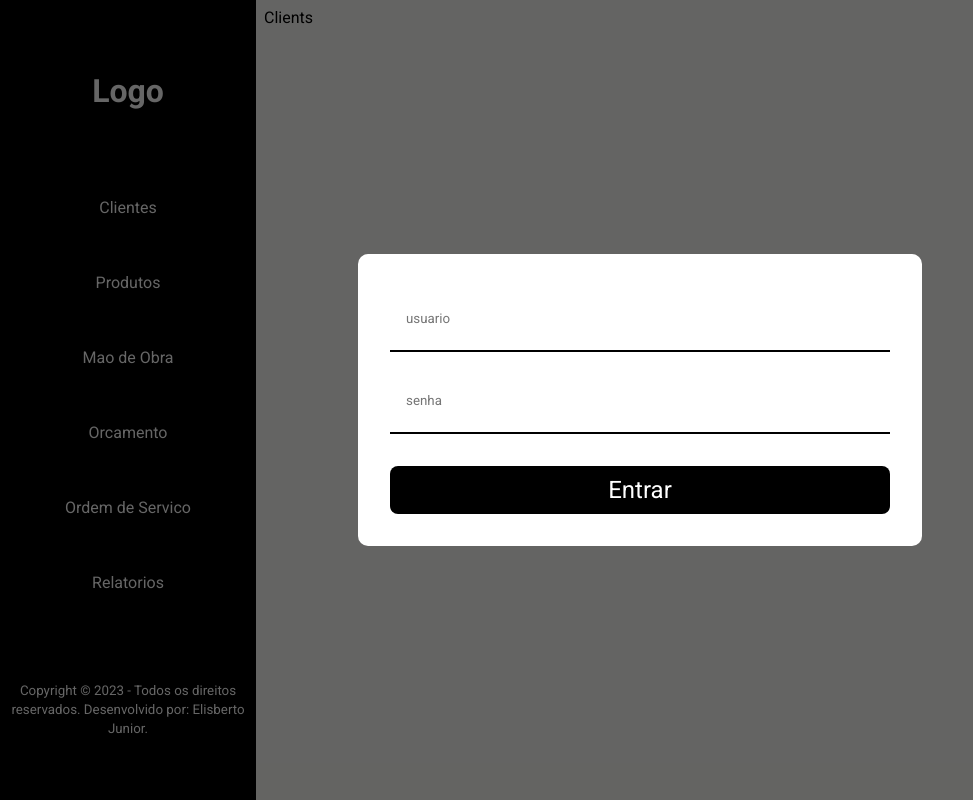
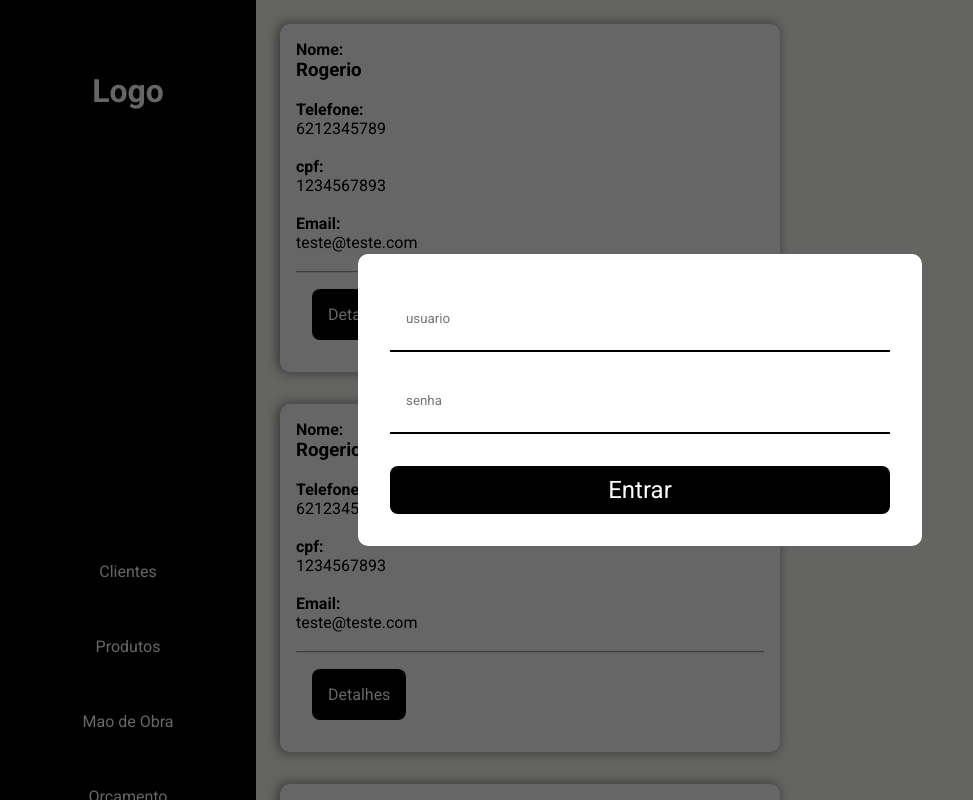
Before and after one commit to ElisbertoJunior/Wellcar-client, a React (Vite) app: page /clients in a window 1280 px wide. Shown: the top 800 px of the page, without its empty margins (0-973 px from the left). Built offline with nearby package versions, Linux system fonts and the light colour scheme.

Commit message:
feat: adicionando pagina de clientes

```diff
--- a/src/App.tsx
+++ b/src/App.tsx
@@ -21,9 +21,14 @@ export const MainContainer = styled.div`
 
 const App = () => {
   const [isAuthenticated, setIsAuthenticated] = useState<boolean>(false);
+
+  const login = (e: React.FormEvent<HTMLFormElement>) => {
+      e.preventDefault()
+      setIsAuthenticated(true)
+  }
   return (
     <>
-      {!isAuthenticated ? <Login onClick={() => setIsAuthenticated(true)}/> : null}
+      {!isAuthenticated ? <Login onSubmit={login}/> : null}
 
       <BrowserRouter>
         <GlobalStyle />
--- /dev/null
+++ b/src/components/Button/index.tsx
@@ -0,0 +1,36 @@
+import { styled } from "styled-components";
+import { colors } from "../../styles";
+
+type Props = {
+  colorButton?: "danger" | "success";
+  children: string
+};
+
+export const ButtonContainer = styled.button<Props>`
+  color: ${colors.whiteColor};
+  padding: 1rem;
+  border-radius: 8px;
+  font-size: 1rem;
+  margin: 1rem;
+  cursor: pointer;
+  border: none;
+  &:hover {
+    opacity: 0.8;
+  }
+
+  background: ${(props) => {
+    if(props.colorButton === "danger") {
+      return colors.redColor
+    } else if(props.colorButton === "success") {
+      return colors.greenColor
+    } else return colors.blackColor
+  }};
+`;
+
+const Button = ({colorButton, children}: Props) => {
+  return (
+    <ButtonContainer colorButton={colorButton}>{children}</ButtonContainer>
+  )
+}
+
+export default Button
--- /dev/null
+++ b/src/components/Card/index.tsx
@@ -0,0 +1,22 @@
+import Button from "../Button"
+import {CardContainer } from "./styles"
+
+
+const Card = () => {
+  return (
+    <CardContainer>
+      <strong>Nome:</strong><h3>Rogerio</h3>
+      <br />
+      <strong>Telefone:</strong> <p>6212345789</p>
+      <br />
+      <strong>cpf:</strong> <p>1234567893</p>
+      <br />
+      <strong>Email:</strong> <p>teste@teste.com</p>
+      <br />
+      <hr />
+      <Button children={"Detalhes"}/>
+    </CardContainer>
+  )
+}
+
+export default Card
--- /dev/null
+++ b/src/components/Card/styles.ts
@@ -0,0 +1,15 @@
+import { colors } from "./../../styles/index";
+import styled from "styled-components";
+
+
+
+export const CardContainer = styled.div`
+  background: ${colors.whiteColor};
+  padding: 1rem;
+  width: 31.25rem;
+  border-radius: 10px;
+  margin: 1rem;
+  -webkit-box-shadow: -2px 0px 11px 1px rgba(0, 0, 0, 0.42);
+  -moz-box-shadow: -2px 0px 11px 1px rgba(0, 0, 0, 0.42);
+  box-shadow: -2px 0px 11px 1px rgba(0, 0, 0, 0.42);
+`;
--- a/src/components/Login/index.tsx
+++ b/src/components/Login/index.tsx
@@ -1,21 +1,23 @@
-import { FormContainer, LoginContainer } from "./styles"
+import { FormContainer, LoginContainer } from "./styles";
 
 type Props = {
-  onClick: () => void
-}
+  onSubmit: (e: React.FormEvent<HTMLFormElement>) => void;
+};
 
-const Login = ({onClick}: Props) => {
+const Login = ({ onSubmit }: Props) => {
   return (
     <LoginContainer>
       <FormContainer>
-        <form>
-          <input type="text" placeholder="usuario"/>
-          <input type="password" placeholder="senha"/>
-          <button type="submit" onClick={onClick}>Entrar</button>
+        <form onSubmit={onSubmit}>
+          <input type="text" placeholder="usuario" />
+          <input type="password" placeholder="senha" />
+          <button type="submit">
+            Entrar
+          </button>
         </form>
       </FormContainer>
     </LoginContainer>
-  )
-}
+  );
+};
 
-export default Login
+export default Login;
--- a/src/pages/Clients/index.tsx
+++ b/src/pages/Clients/index.tsx
@@ -1,8 +1,21 @@
+import styled from "styled-components"
+import Card from "../../components/Card"
+
+const ClientsContainer = styled.div`
+  display: flex;
+  flex-wrap: wrap;
+
+`
 
 
 const Clients = () => {
   return (
-    <div>Clients</div>
+    <ClientsContainer>
+      <Card/>
+      <Card/>
+      <Card/>
+      <Card/>
+    </ClientsContainer>
   )
 }
 
--- a/src/pages/Home/index.tsx
+++ b/src/pages/Home/index.tsx
@@ -2,7 +2,7 @@
 
 const Home = () => {
   return (
-    <div>Home</div>
+    <h1>Bem vindo!</h1>
   )
 }
 
--- a/src/styles/index.ts
+++ b/src/styles/index.ts
@@ -3,8 +3,9 @@ import { createGlobalStyle } from "styled-components";
 export const colors = {
   blackColor: '#000',
   whiteColor: '#fff',
-  grayColor: '#FBFAF7'
-
+  grayColor: '#FBFAF7',
+  redColor: '#EB3128',
+  greenColor: '#40EA5D'
 }
 
 export const breakpoints = {
```
